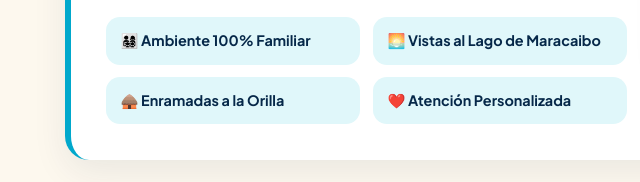
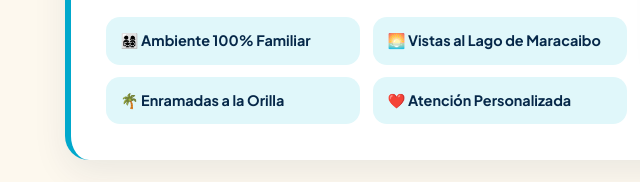
Before and after one commit to JesusBelloso/celoygabo, a plain HTML site: page index.html in a window 1280 px wide. Shown: the part 1678-1860 px from the top of the page, 0-640 px from the left. Drawn offline with Linux system fonts and the light colour scheme.

Commit message:
Update index.html

```diff
--- a/index.html
+++ b/index.html
@@ -453,7 +453,7 @@
           <div class="about-highlights">
             <div class="highlight-pill">👨‍👩‍👧‍👦 Ambiente 100% Familiar</div>
             <div class="highlight-pill">🌅 Vistas al Lago de Maracaibo</div>
-            <div class="highlight-pill">🛖 Enramadas a la Orilla</div>
+            <div class="highlight-pill">🌴 Enramadas a la Orilla</div>
             <div class="highlight-pill">❤️ Atención Personalizada</div>
           </div>
         </div>
```
